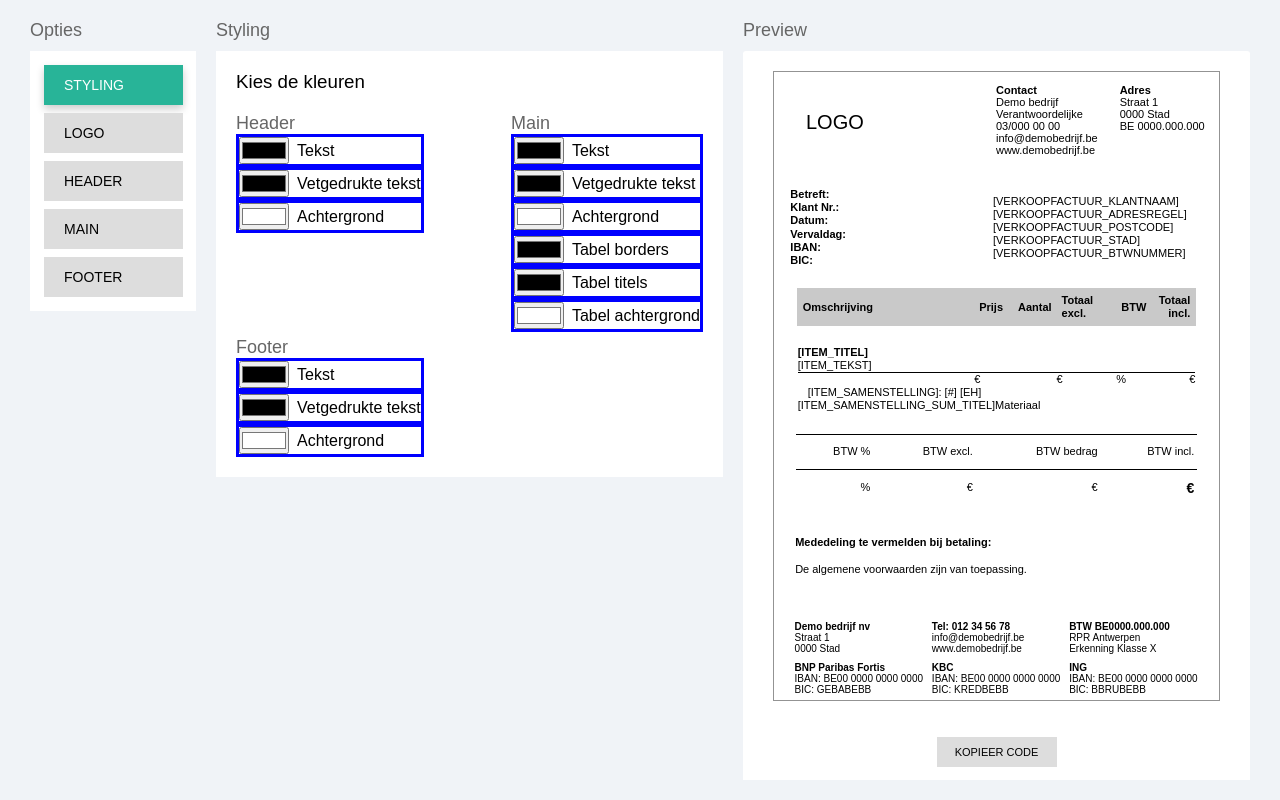
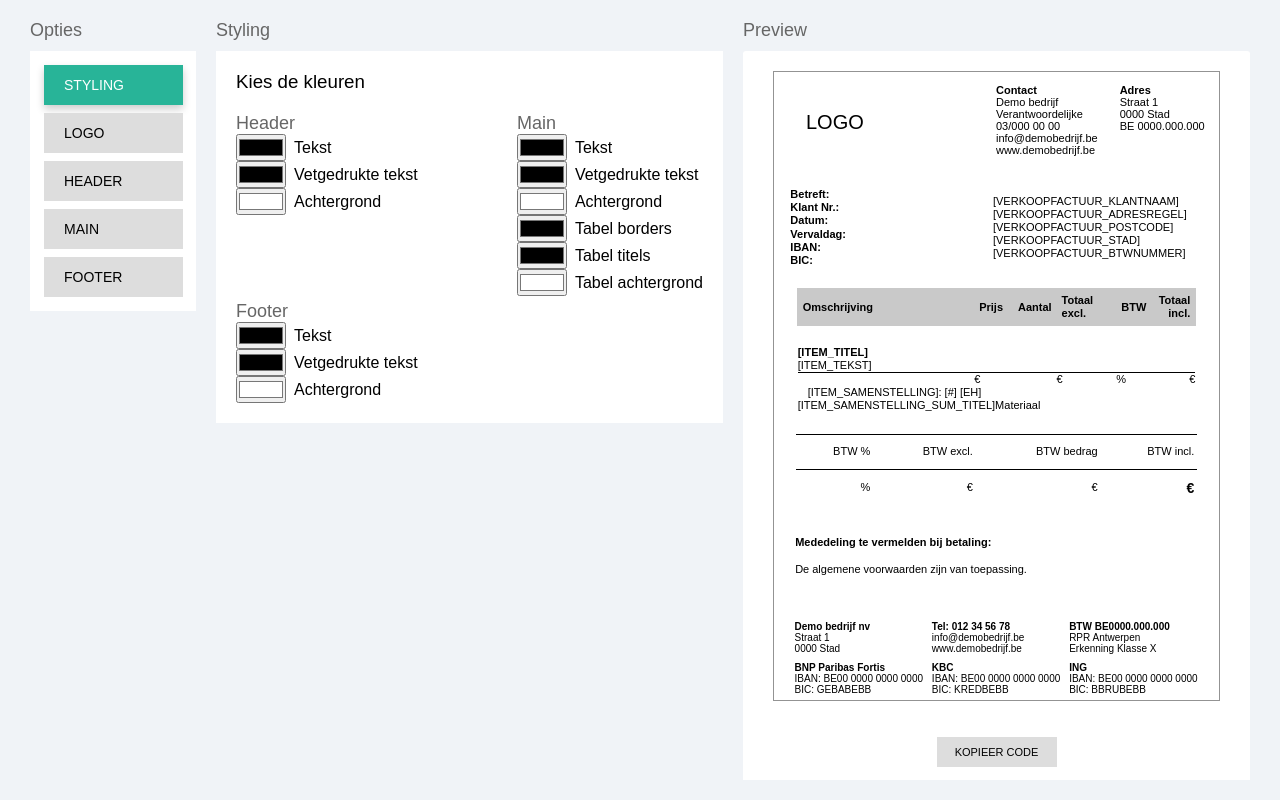
Before and after one commit to Karen03y/iamd-stage-wizard, an Angular app: page / in a window 1280 px wide. Both pictures are taken after a click on the button "STYLING". Built offline with nearby package versions, Linux system fonts and the light colour scheme.

Commit message:
small css fix

```diff
--- a/angular.json
+++ b/angular.json
@@ -92,5 +92,8 @@
         }
       }
     }
+  },
+  "cli": {
+    "analytics": false
   }
 }
--- a/src/app/components/color-picker/color-picker.component.css
+++ b/src/app/components/color-picker/color-picker.component.css
@@ -2,6 +2,4 @@
   display: flex;
   align-items: center;
   gap: 8px;
-
-  border: solid blue;
 }
```
Also changed, not shown: 1 other file (tests, documents, lock files or other folders).
